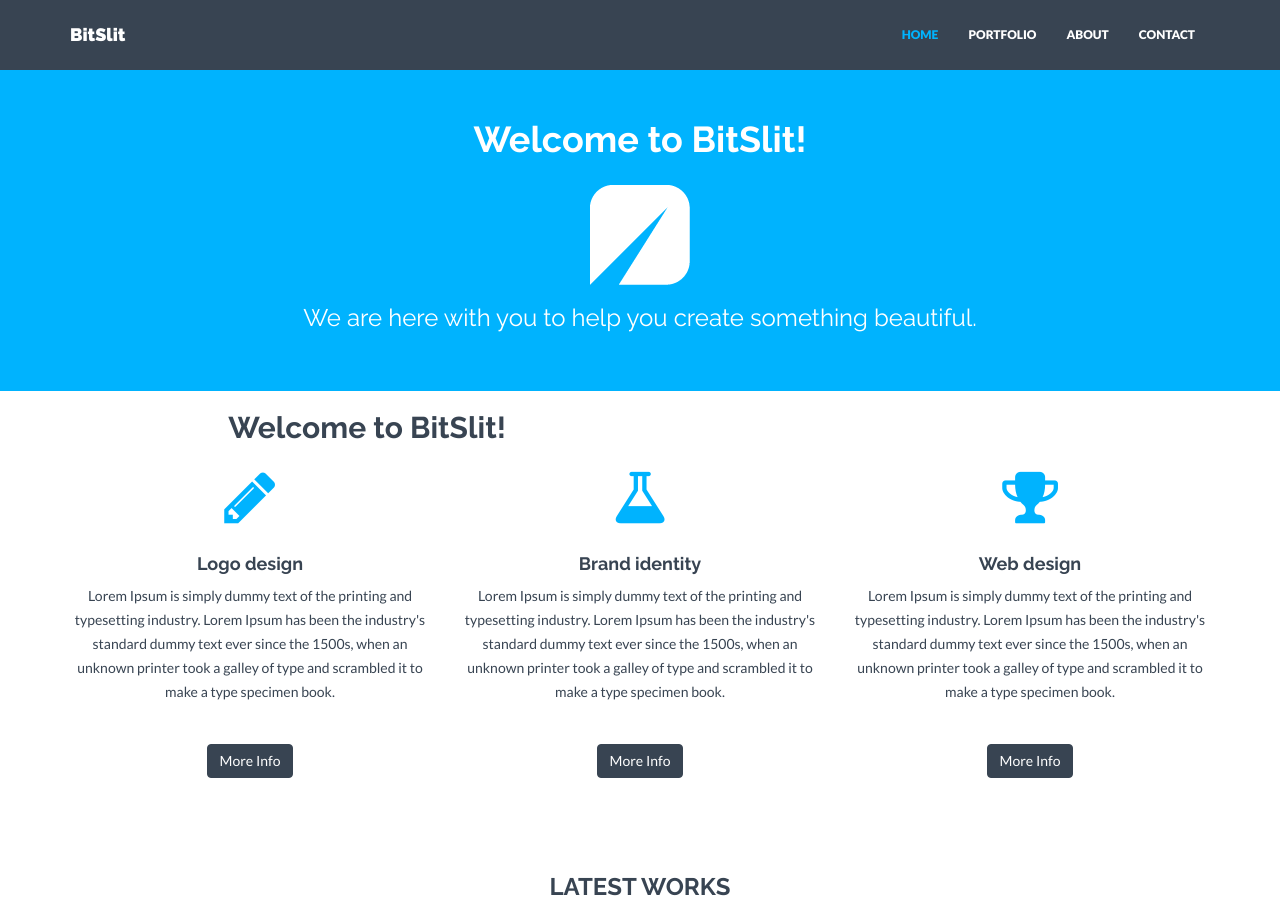
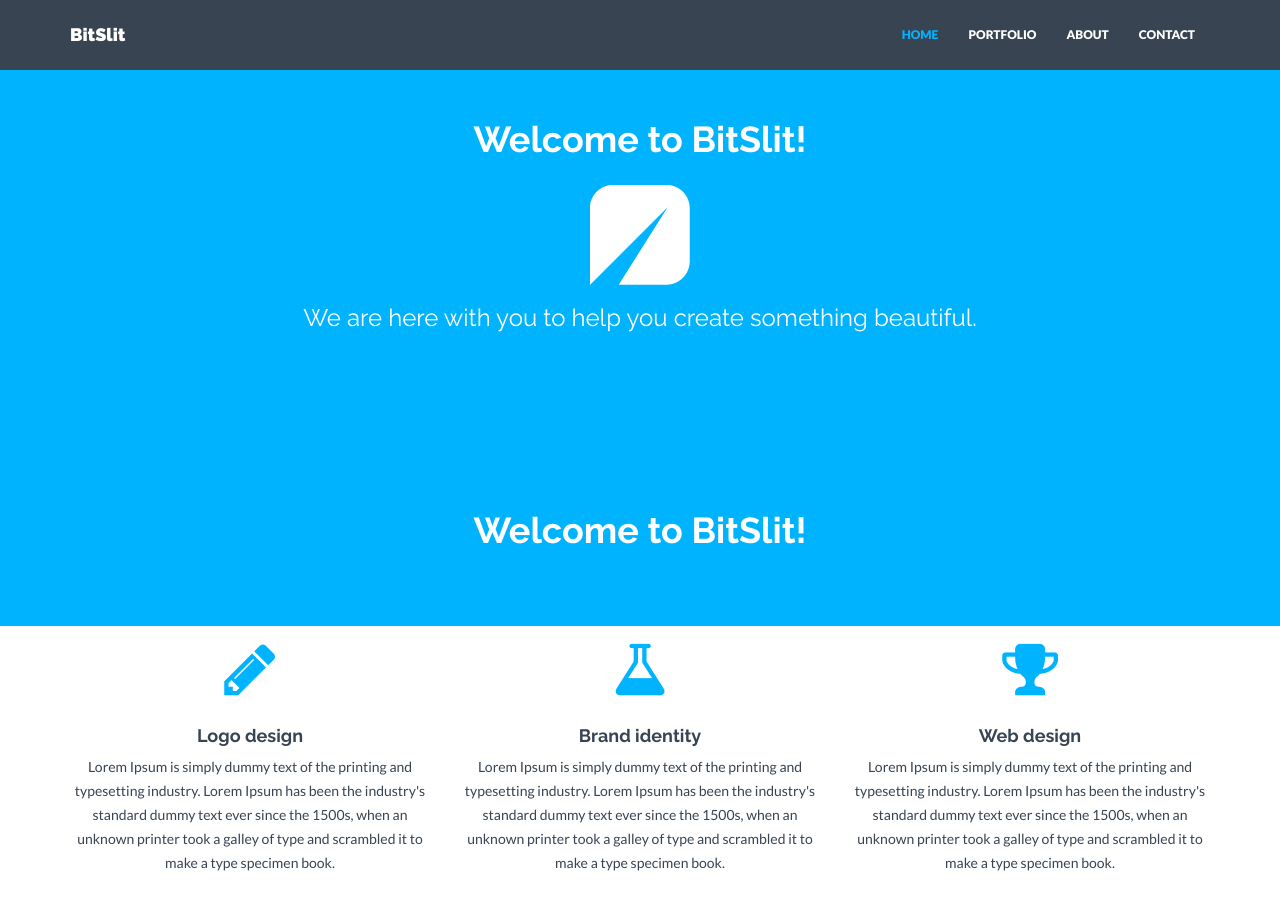
Before and after one commit to bitslit/portfolio, a Jekyll site: the page built from index.html, in a window 1280 px wide and 900 px high. Built offline with Jekyll 4.4.1, drawn with Linux system fonts in a browser that asks for light colours; nearby versions of some CDN libraries.

Commit message:
Update index.html

```diff
--- a/index.html
+++ b/index.html
@@ -4,8 +4,14 @@ title: Home
 permalink: /
 ---
 
-<div class="col-lg-8 col-lg-offset-2">
-                <h2>Welcome to BitSlit!</h2>
+<div id="headerwrap">
+    <div class="container">
+        <div class="row">
+            <div class="col-lg-8 col-lg-offset-2">
+                <h1>Welcome to BitSlit!</h1>
+          </div>
+      </div>
+  </div>
 </div>
 
 <div id="service">
```
